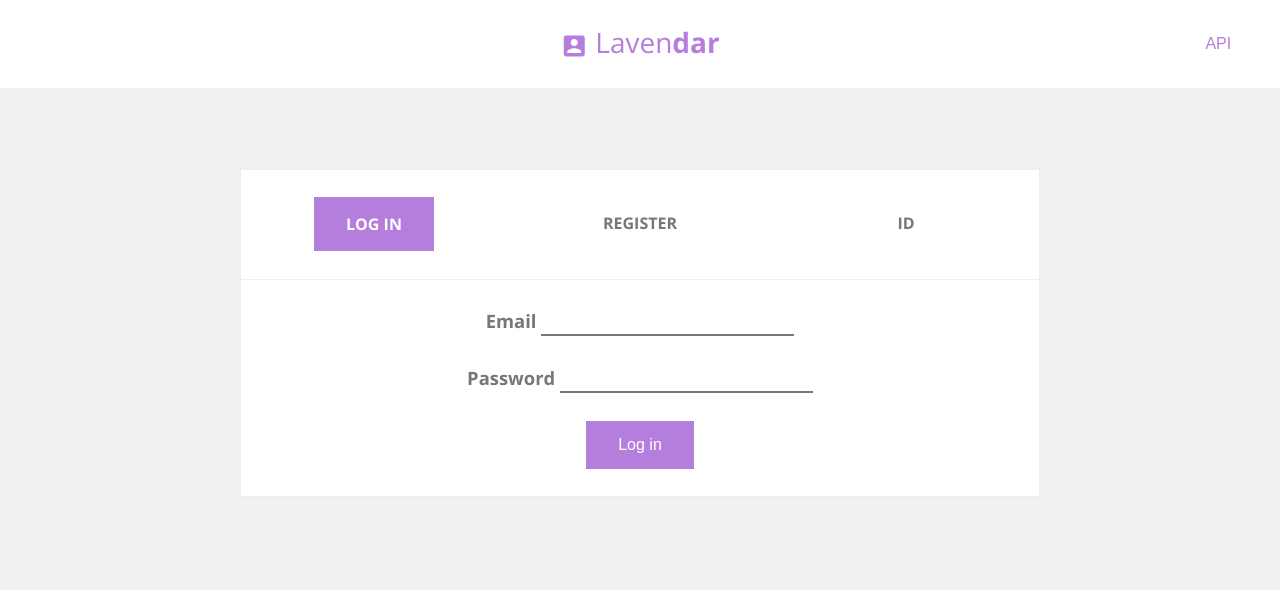
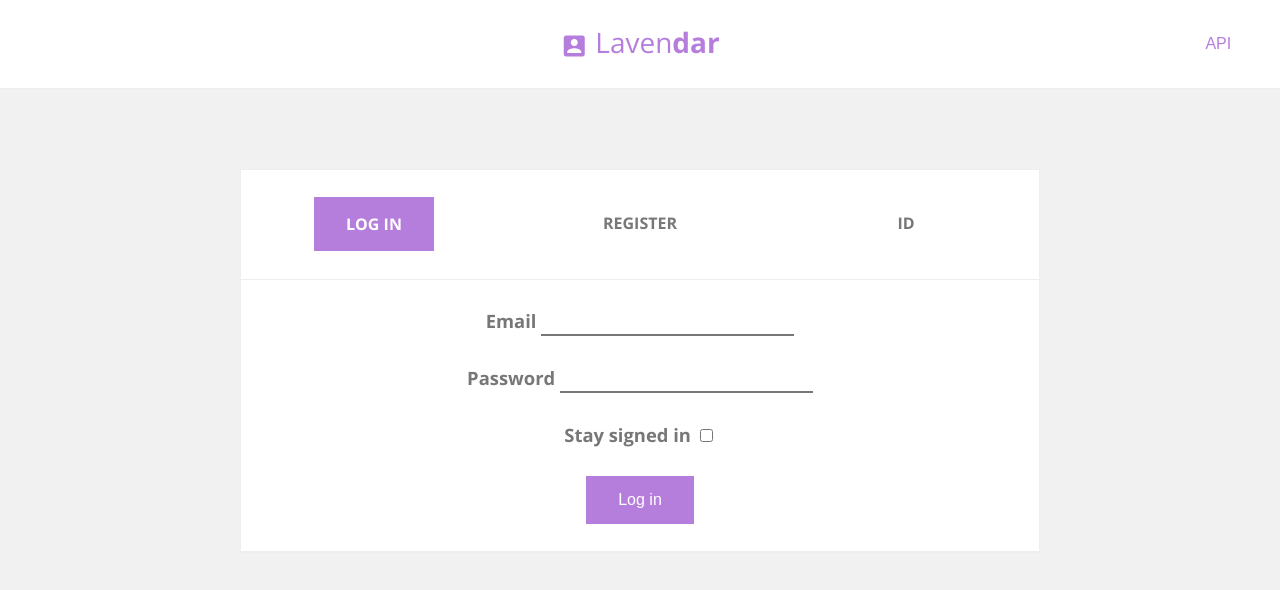
Before and after one commit to TheJeme/Lavendar, a React (Create React App) app in the folder frontend/: page / in a window 1280 px wide. Shown: the top 590 px of the page. Built offline with nearby package versions, Linux system fonts and the light colour scheme.

Commit message:
stay signed in

```diff
--- a/frontend/src/App.js
+++ b/frontend/src/App.js
@@ -8,7 +8,9 @@ import "./App.css";
 axios.defaults.baseURL = "http://localhost:3003";
 
 window.onbeforeunload = () => {
-  localStorage.removeItem("jwt_token");
+  if (!localStorage.getItem("stayloggedin")) {
+    localStorage.removeItem("jwt_token");
+  }
 };
 
 const App = () => {
@@ -22,6 +24,7 @@ const App = () => {
 
   const logout = () => {
     localStorage.removeItem("jwt_token");
+    localStorage.removeItem("stayloggedin");
     setIsLoggedIn(false);
   };
 
--- a/frontend/src/components/Id.js
+++ b/frontend/src/components/Id.js
@@ -36,7 +36,7 @@ const Id = (props) => {
         password: `secret`,
       })
       .then(() => {
-        localStorage.setItem("showTooltip", true)
+        localStorage.setItem("showTooltip", true);
         navigator.clipboard.writeText(id);
         setLoginID(id);
         setShowGoodEntry(true);
@@ -44,6 +44,10 @@ const Id = (props) => {
       .catch((err) => {
         console.log(err);
       });
+  };
+
+  const setStayLoggedIn = () => {
+    localStorage.setItem("stayloggedin", true);
   };
 
   return (
@@ -59,6 +63,15 @@ const Id = (props) => {
               maxLength="12"
               value={loginID}
               onChange={(e) => setLoginID(e.target.value.toUpperCase())}
+            />
+          </div>
+          <br />
+          <div>
+            Stay signed in{" "}
+            <input
+              type="checkbox"
+              name="checkbox"
+              onChange={(e) => setStayLoggedIn(e.target.value)}
             />
           </div>
           <br />
--- a/frontend/src/components/Login.js
+++ b/frontend/src/components/Login.js
@@ -26,6 +26,10 @@ const Login = (props) => {
       });
   };
 
+  const setStayLoggedIn = () => {
+    localStorage.setItem("stayloggedin", true);
+  };
+
   return (
     <div>
       <div className="header row flex-middle">
@@ -50,6 +54,15 @@ const Login = (props) => {
             />
           </div>
           <br />
+          <div>
+            Stay signed in{" "}
+            <input
+              type="checkbox"
+              name="checkbox"
+              onChange={(e) => setStayLoggedIn(e.target.value)}
+            />
+          </div>
+          <br />
           <div className="col col-center">
             <button
               className="btn"
```
Also changed, not shown: 1 other file (tests, documents, lock files or other folders).
